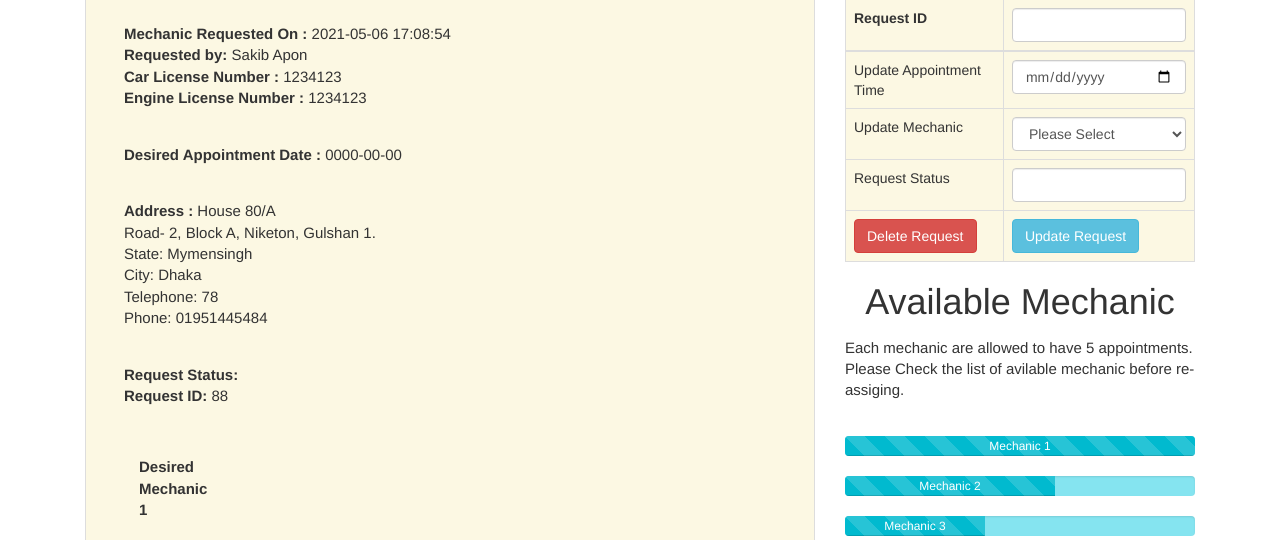
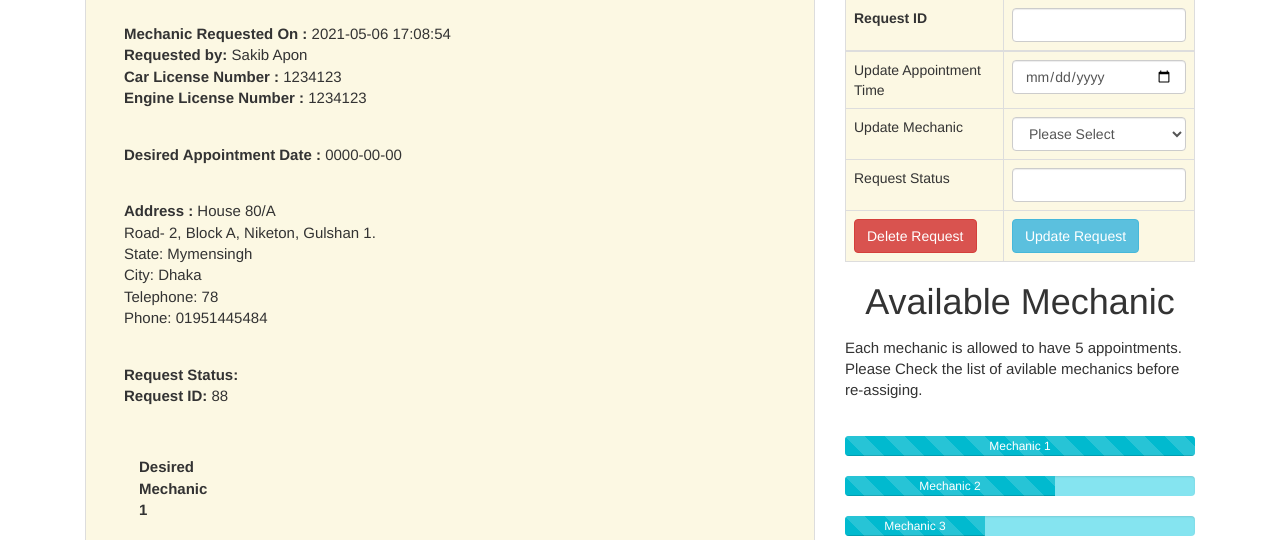
Before and after one commit to Fahim-ok/Car_Service_Appointment_Management_System, a PHP site: page /assginment3/manageRequest.php in a window 1280 px wide. Shown: the part 71-611 px from the top of the page. Run offline with PHP 8.4, Linux system fonts and the light colour scheme; data comes from the database, SQL or seed files in the repository; data that the repository does not hold is empty.

Commit message:
Update manageRequest.php

```diff
--- a/AdvancedCarParts/manageRequest.php
+++ b/AdvancedCarParts/manageRequest.php
@@ -227,7 +227,7 @@
 
 <div>
 <h1 style="text-align: center;" class="adminlay">Available Mechanic</h1>
-<p  class="adminlay">Each mechanic are allowed to have 5 appointments.<br>Please Check the list of avilable mechanic before re-assiging.</p>
+<p  class="adminlay">Each mechanic is allowed to have 5 appointments.<br>Please Check the list of avilable mechanics before re-assiging.</p>
     <?php
         for ($i=1; $i < 6; $i++) {
           echo '
```
